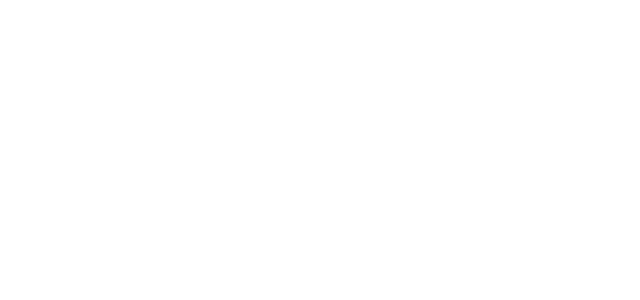
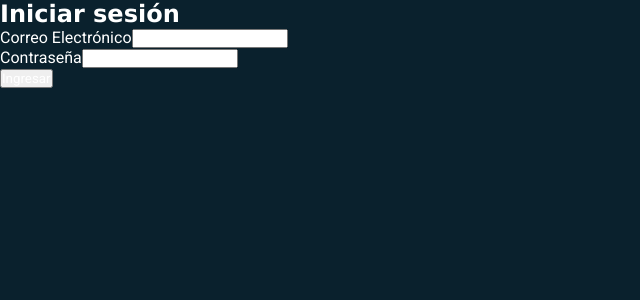
Before and after one commit to AlejandroTorrero/proyecto-api, a React (Vite) app: page /login in a window 1280 px wide. Shown: the top 300 px of the page, without its empty margins (0-640 px from the left). Built offline with nearby package versions, Linux system fonts and the light colour scheme.

Commit message:
falta diseño en perfil y login

```diff
--- a/src/components/App.jsx
+++ b/src/components/App.jsx
@@ -1,8 +1,11 @@
 import "./App.css"
 import Menu from "./menu/Menu"
 import {Outlet} from "react-router-dom"
+import { Navigate } from "react-router-dom"
 
 function App() {
+
+  if(!localStorage.getItem("tokenTI"))return <Navigate to="/login" />
 
   /*  useEffect(() => {
      fetch(`${API_URL}assets`)
--- a/src/components/menu/Menu.jsx
+++ b/src/components/menu/Menu.jsx
@@ -1,4 +1,4 @@
-import { NavLink } from "react-router-dom"
+import { Link,NavLink, useNavigate } from "react-router-dom"
 import "./menu.css"
 import { useContext } from "react"
 import { UserContext } from "../../context/userContext"
@@ -6,6 +6,7 @@
 const Menu = ()=>{
 
     const usuario = useContext(UserContext)
+    const navigation = useNavigate()
 
     return (
         <>
@@ -14,6 +15,10 @@
                 <li><NavLink to="/">Inicio</NavLink></li>
                 <li><NavLink to="/Criptomonedas">Lista de criptos</NavLink></li>
                 <li><NavLink to="/perfil">Perfil de {usuario.nombre}</NavLink></li>
+                <li><a onClick={()=>{
+                    localStorage.removeItem("tokenTI")
+                    navigation("/login")
+                }}>Cerrar sesión</a></li>
             </ul>
         </nav>
         <hr  width="92%" />
--- /dev/null
+++ b/src/components/usuarios/Login.jsx
@@ -0,0 +1,76 @@
+import { useState } from "react"
+import axios from "axios"
+import { useNavigate,Navigate } from "react-router-dom"
+import "./login.css"
+
+const Login = () => {
+
+    const navigation = useNavigate()
+
+    const [user, setUser] = useState({
+        email: "",
+        password: ""
+    })
+
+    const [cargando,setCargando] = useState(false)
+    const [error, setError] = useState()
+
+    const submit = (e) =>{
+        e.preventDefault() //Evita que se envié el formulario
+        setError(null)
+        console.log(user)
+        setCargando(true)
+
+        axios.post(`https://reqres.in/api/login`,user)
+        .then(data => {
+            setCargando(false)
+            localStorage.setItem("tokenTI",data.data.token) //Guardar el token de inicio de sesión
+            navigation("/")
+        })
+        .catch(e=>{
+            console.error(e)
+            setCargando(false)
+            setError(e.response.data.error)
+        })
+    }
+
+    //Navigate
+    if(localStorage.getItem("tokenTI"))return <Navigate to="/" />
+
+
+    return (
+        <div className="login-container">
+            <h1>Iniciar sesión</h1>
+            <form action="" onSubmit={submit}>
+                <div className="field">
+                    <label htmlFor="email">Correo Electrónico</label>
+                    <input required onChange={(e) => {
+                        setUser({
+                            ...user,
+                            email: e.target.value
+                        })
+                    }} type="email" name="email" />
+                </div>
+                <div className="field">
+                    <label htmlFor="password">Contraseña</label>
+                    <input type="password" required onChange={(e) => {
+                        setUser({
+                            ...user,
+                            password: e.target.value
+                        })
+                    }} name="password" />
+                </div>
+                <div className="submit">
+                    <input type="submit" value={
+                        (cargando) ? ("cargando"):("Ingresar")
+                    } />
+                </div>
+            </form>
+            {
+                error && <span className="error">Error: {error}</span>
+            }
+        </div>
+    )
+}
+
+export default Login
--- /dev/null
+++ b/src/components/usuarios/login.css
@@ -0,0 +1,5 @@
+.login-container{
+    background-color: #0a212d;
+    width: 100%;
+    height: 100vh;
+}
--- a/src/components/perfil/Perfil.jsx
+++ b/src/components/usuarios/perfil/Perfil.jsx
@@ -1,16 +1,12 @@
+import { useContext } from "react"
 import "./perfil.css"
-import { useState,useEffect } from "react"
+import { UserContext } from "../../../context/userContext"
 
 
 const Perfil = () => {
-    const [usuario,setUsuario] = useState({})
 
-    useEffect(()=>{
-        setUsuario({
-            nombre:"Diego Torrero",
-            registered:"15/Agosto/2022"
-        })
-    },[])
+    const usuario = useContext(UserContext)
+
     return (
         <>
         <div className="perfil-container">
--- a/src/context/UserContext.jsx
+++ b/src/context/UserContext.jsx
@@ -12,7 +12,7 @@
 
     useEffect(()=>{
         setUsuario({
-            nombre:"Diego Torrero",
+            nombre:"Alejandro Torrero",
             registered:"15/Agosto/2022"
         })
     },[])
--- a/src/main.jsx
+++ b/src/main.jsx
@@ -7,8 +7,9 @@
 import Home from './components/home/Home.jsx'
 import CriptoPage from './components/criptoPage/CriptoPage.jsx'
 import "./main.css"
-import Perfil from './components/perfil/Perfil.jsx'
+import Perfil from './components/usuarios/perfil/Perfil.jsx'
 import { UserContextProvider } from './context/userContext.jsx'
+import Login from './components/usuarios/Login.jsx'
 
 ReactDOM.createRoot(document.getElementById('root')).render(
     <>
@@ -23,6 +24,7 @@
                     <Route index element={<Criptogrid />} />
                     <Route path=':id' element ={<CriptoPage />} />
                 </Route>
+                <Route path='login' element={<Login />} />
                 <Route path='*' element={<Pagina404 />} />
             </Routes>
         </BrowserRouter>
```
Also changed, not shown: src/components/usuarios/perfil/perfil.css (renamed from src/components/perfil/perfil.css), 1 other file (tests, documents, lock files or other folders).
